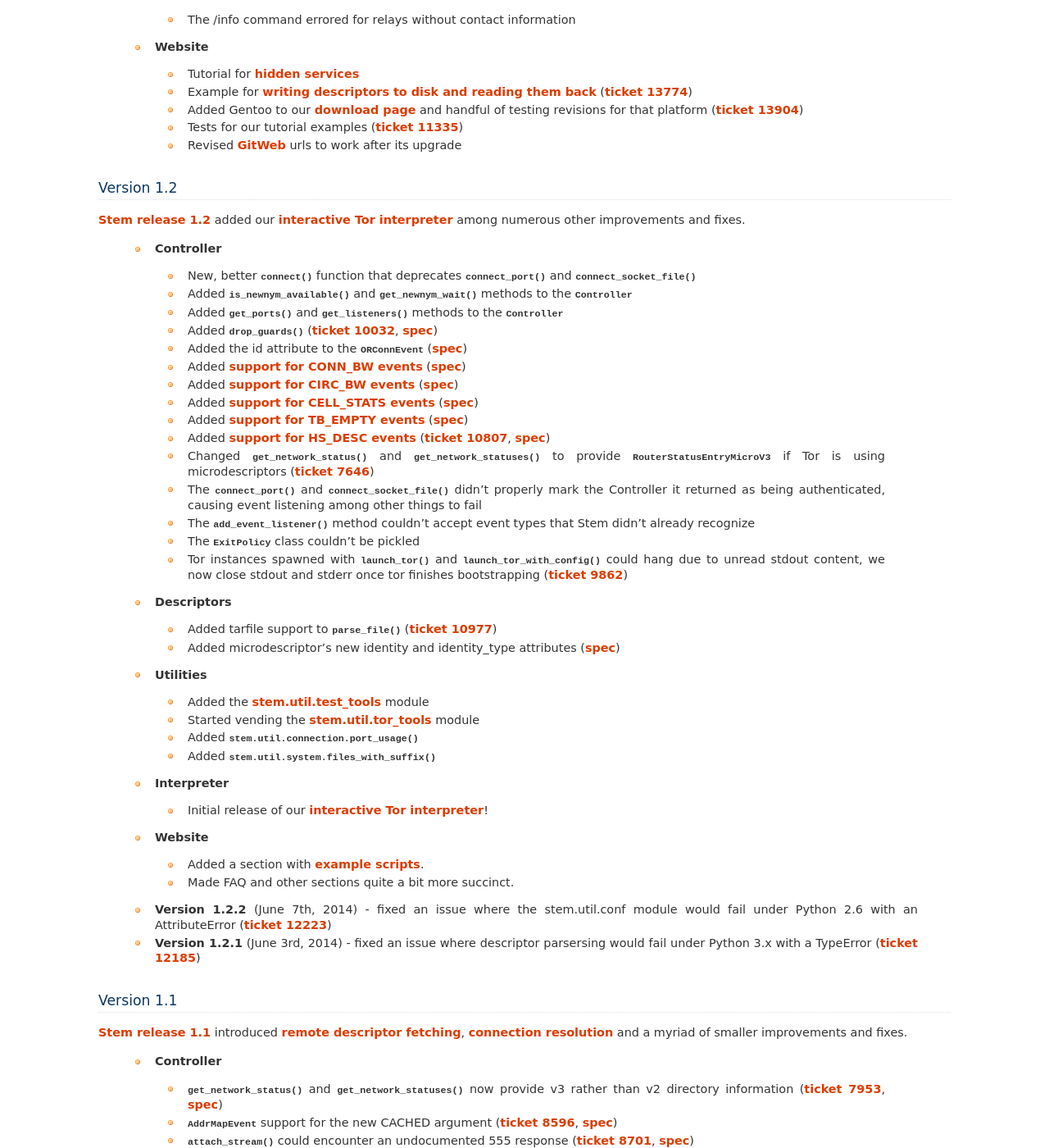
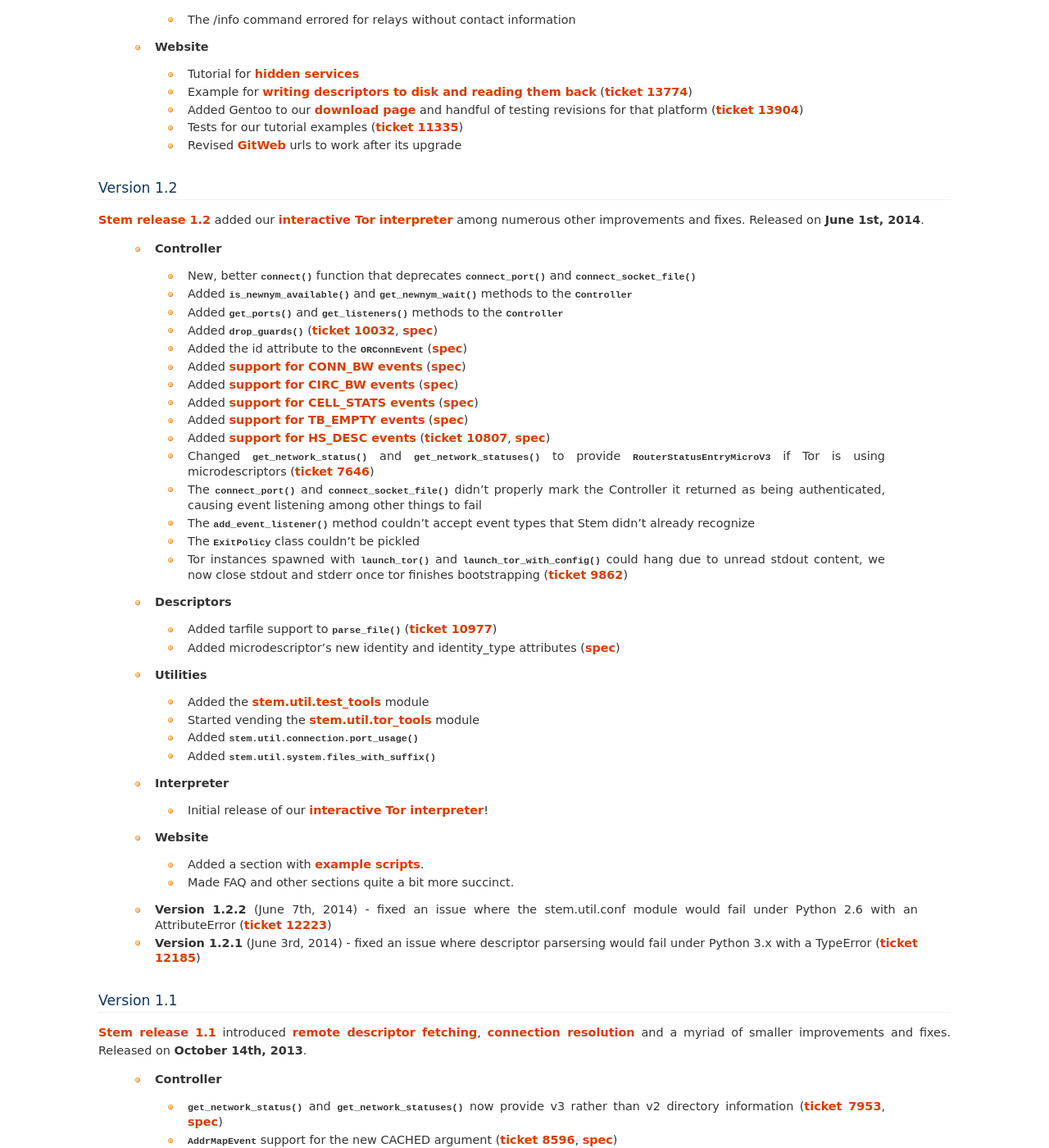
Before and after one commit to torproject/stem, a Sphinx documentation site: the page built from docs/change_log.rst, in a window 1280 px wide and 1400 px high, scrolled down 2114 px. Shown: the whole window at 82% size. Built offline with Sphinx 7.4.7, drawn with Linux system fonts in a browser that asks for light colours; some of the changed text lies outside the part shown.

Commit message:
Include release dates on the changelog

```diff
--- a/docs/change_log.rst
+++ b/docs/change_log.rst
@@ -80,7 +80,7 @@
 With `Stem's 1.3 release <https://blog.torproject.org/blog/stem-release-13>`_
 it's now much easier to `work with hidden services
 <tutorials/over_the_river.html>`_, 40% faster to read decriptors, and includes
-a myriad of other improvements.
+a myriad of other improvements. Released on **December 22nd, 2014**.
 
  * **Controller**
 
@@ -132,7 +132,7 @@
 
 `Stem release 1.2 <https://blog.torproject.org/blog/stem-release-12>`_
 added our `interactive Tor interpreter <tutorials/down_the_rabbit_hole.html>`_
-among numerous other improvements and fixes.
+among numerous other improvements and fixes. Released on **June 1st, 2014**.
 
  * **Controller**
 
@@ -187,7 +187,8 @@
 `Stem release 1.1 <https://blog.torproject.org/blog/stem-release-11>`_
 introduced `remote descriptor fetching <api/descriptor/remote.html>`_,
 `connection resolution <tutorials/east_of_the_sun.html#connection-resolution>`_
-and a myriad of smaller improvements and fixes.
+and a myriad of smaller improvements and fixes. Released on **October 14th,
+2013**.
 
  * **Controller**
 
```
